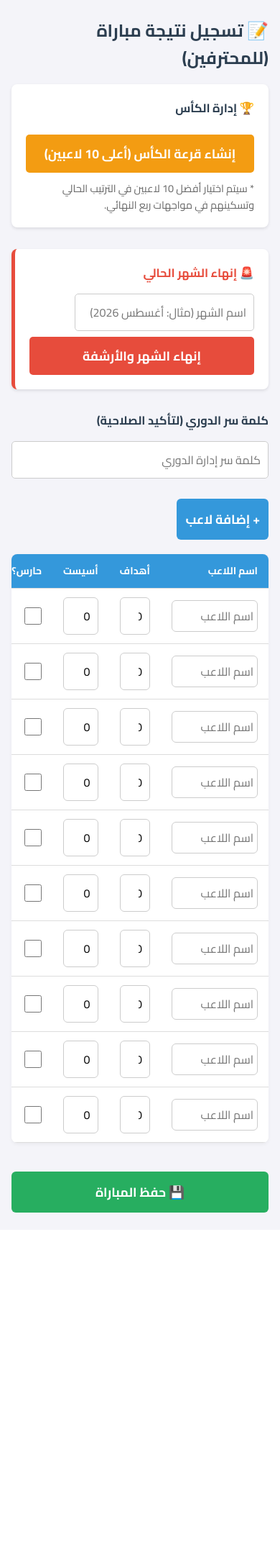
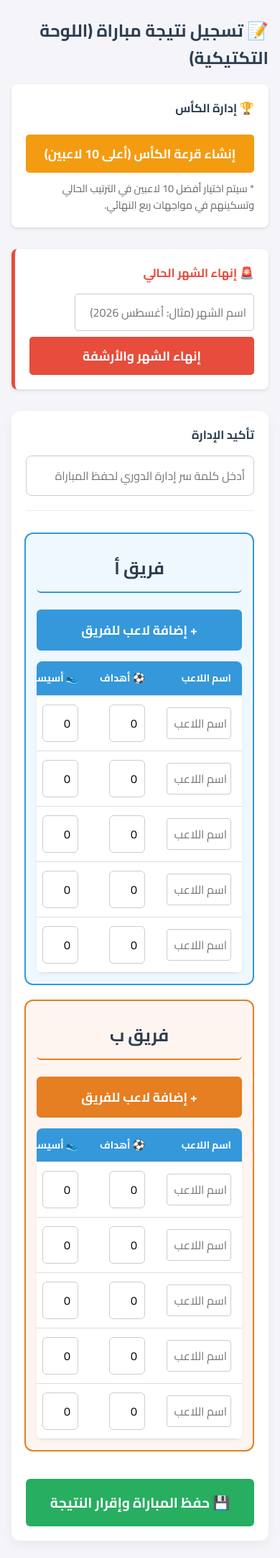
Before and after one commit to 3bkader-gpt/fantasy-5aside, a FastAPI app: template app/templates/admin/dashboard.html in a window 390 px wide. Shown: the part 76-2241 px from the top of the page at 72% size. Before the commit the page ends 1761 px from the top, so only its background shows below. Run offline with FastAPI, Linux system fonts and the light colour scheme; the template is opened without the code that fills it, so the values that code supplies are empty.

Commit message:
feat(ui/logic): tactical board, teams division, scoreboard and responsive design tweaks

```diff
--- a/app/models/models.py
+++ b/app/models/models.py
@@ -47,6 +47,10 @@ class Match(Base):
     id = Column(Integer, primary_key=True, index=True)
     league_id = Column(Integer, ForeignKey("leagues.id"))
     date = Column(DateTime(timezone=True), server_default=func.now())
+    team_a_name = Column(String, default="Team A")
+    team_b_name = Column(String, default="Team B")
+    team_a_score = Column(Integer, default=0)
+    team_b_score = Column(Integer, default=0)
 
     league = relationship("League", back_populates="matches")
     stats = relationship("MatchStat", back_populates="match", cascade="all, delete")
@@ -58,6 +62,7 @@ class MatchStat(Base):
     id = Column(Integer, primary_key=True, index=True)
     player_id = Column(Integer, ForeignKey("players.id"))
     match_id = Column(Integer, ForeignKey("matches.id"))
+    team = Column(String, default="A")
 
     # Performance Stats
     goals = Column(Integer, default=0)
--- a/app/routers/public.py
+++ b/app/routers/public.py
@@ -19,10 +19,11 @@ def get_db():
         db.close()
 
 @router.get("/")
-def read_root(request: Request):
+def read_root(request: Request, db: Session = Depends(get_db)):
+    leagues = crud.get_all_leagues(db)
     return templates.TemplateResponse(
         "landing.html",
-        {"request": request}
+        {"request": request, "leagues": leagues}
     )
 
 @router.post("/create-league")
--- a/app/schemas/schemas.py
+++ b/app/schemas/schemas.py
@@ -29,11 +29,11 @@ class PlayerResponse(BaseModel):
 
 class MatchStatCreate(BaseModel):
     player_name: str
+    team: str
     goals: int = 0
     assists: int = 0
     saves: int = 0
     goals_conceded: int = 0
-    is_winner: bool = False
     is_gk: bool = False
     clean_sheet: bool = False
     mvp: bool = False
@@ -41,5 +41,7 @@ class MatchStatCreate(BaseModel):
 
 class MatchCreate(BaseModel):
     league_id: Optional[int] = None
+    team_a_name: str = "Team A"
+    team_b_name: str = "Team B"
     stats: List[MatchStatCreate]
     admin_password: str
--- a/app/templates/admin/dashboard.html
+++ b/app/templates/admin/dashboard.html
@@ -1,7 +1,7 @@
 {% extends "base.html" %}
 
 {% block content %}
-<h1>📝 تسجيل نتيجة مباراة (للمحترفين)</h1>
+<h1>📝 تسجيل نتيجة مباراة (اللوحة التكتيكية)</h1>
 
 <div class="admin-actions"
     style="margin-bottom: 30px; padding: 20px; background: #fff; border-radius: 8px; box-shadow: 0 2px 4px rgba(0,0,0,0.1);">
@@ -30,105 +30,151 @@
     </form>
 </div>
 
-<div class="match-form">
-    <h3>كلمة سر الدوري (لتأكيد الصلاحية)</h3>
-    <input type="password" id="admin_password" placeholder="كلمة سر إدارة الدوري" required
-        style="padding: 10px; width: 100%; border: 1px solid #ccc; border-radius: 5px; margin-bottom: 20px;">
+<div class="match-form"
+    style="background: white; padding: 20px; border-radius: 12px; box-shadow: 0 5px 15px rgba(0,0,0,0.05);">
+    <div style="margin-bottom: 30px; border-bottom: 1px solid #eee; padding-bottom: 20px;">
+        <h3 style="margin-top:0;">تأكيد الإدارة</h3>
+        <input type="password" id="admin_password" placeholder="أدخل كلمة سر إدارة الدوري لحفظ المباراة" required
+            style="padding: 12px; width: 100%; border: 1px solid #ccc; border-radius: 8px; font-size: 1rem;">
+    </div>
 
-    <button id="add-player-btn" class="btn-primary"
-        style="margin-bottom: 20px; width: auto; background-color: #3498db;">+ إضافة لاعب</button>
+    <!-- Tactical Board -->
+    <div class="tactical-board" style="display: flex; gap: 20px; flex-wrap: wrap; margin-bottom: 30px;">
 
-    <div class="table-responsive">
-        <table id="match-table">
+        <!-- Team A -->
+        <div class="team-container"
+            style="flex: 1; min-width: 320px; background: #f0f8ff; padding: 15px; border-radius: 12px; border: 2px solid #3498db;">
+            <input type="text" id="team_a_name" value="فريق أ"
+                style="font-size: 1.5rem; font-weight: bold; width: 100%; border: none; background: transparent; border-bottom: 2px solid #3498db; margin-bottom: 15px; text-align: center; color: #2c3e50;">
+            <button id="add-player-a-btn" class="btn-primary"
+                style="width: 100%; margin-bottom: 15px; background: #3498db;">+ إضافة لاعب للفريق</button>
+            <div class="table-responsive" style="margin-bottom: 0;">
+                <table style="min-width: 700px;">
                     <thead>
                         <tr>
-                    <th style="min-width: 150px;">اسم اللاعب</th>
-                    <th>أهداف</th>
-                    <th>أسيست</th>
-                    <th>حارس؟</th>
-                    <th>تصديات</th>
-                    <th>أهداف عليه</th>
-                    <th>فائز؟</th>
-                    <th>CS</th>
-                    <th>MVP</th>
-                    <th>كابتن (x2)</th>
-                    <th>حذف</th>
+                            <th style="min-width: 120px;">اسم اللاعب</th>
+                            <th>⚽ أهداف</th>
+                            <th>👟 أسيست</th>
+                            <th>🧤 حارس؟</th>
+                            <th>✋ تصديات</th>
+                            <th>❌ عليه</th>
+                            <th>🛡️ CS</th>
+                            <th>⭐ MVP</th>
+                            <th>©️ كابتن</th>
+                            <th>تبديل/حذف</th>
                         </tr>
                     </thead>
-            <tbody id="match-table-body">
-                <!-- Rows will be added dynamically here -->
+                    <tbody id="team-a-body">
+                        <!-- Rows -->
                     </tbody>
                 </table>
             </div>
+        </div>
 
-    <button id="save-match-btn" class="btn-primary">💾 حفظ المباراة</button>
+        <!-- Team B -->
+        <div class="team-container"
+            style="flex: 1; min-width: 320px; background: #fff5f0; padding: 15px; border-radius: 12px; border: 2px solid #e67e22;">
+            <input type="text" id="team_b_name" value="فريق ب"
+                style="font-size: 1.5rem; font-weight: bold; width: 100%; border: none; background: transparent; border-bottom: 2px solid #e67e22; margin-bottom: 15px; text-align: center; color: #2c3e50;">
+            <button id="add-player-b-btn" class="btn-primary"
+                style="width: 100%; margin-bottom: 15px; background: #e67e22;">+ إضافة لاعب للفريق</button>
+            <div class="table-responsive" style="margin-bottom: 0;">
+                <table style="min-width: 700px;">
+                    <thead>
+                        <tr>
+                            <th style="min-width: 120px;">اسم اللاعب</th>
+                            <th>⚽ أهداف</th>
+                            <th>👟 أسيست</th>
+                            <th>🧤 حارس؟</th>
+                            <th>✋ تصديات</th>
+                            <th>❌ عليه</th>
+                            <th>🛡️ CS</th>
+                            <th>⭐ MVP</th>
+                            <th>©️ كابتن</th>
+                            <th>تبديل/حذف</th>
+                        </tr>
+                    </thead>
+                    <tbody id="team-b-body">
+                        <!-- Rows -->
+                    </tbody>
+                </table>
+            </div>
+        </div>
+
+    </div>
+
+    <button id="save-match-btn" class="btn-primary"
+        style="width: 100%; padding: 15px; font-size: 1.2rem; background: #27ae60;">💾 حفظ المباراة وإقرار
+        النتيجة</button>
 </div>
 
 <!-- Template for a new row (hidden) -->
 <template id="player-row-template">
     <tr class="player-row">
-        <td data-label="اسم اللاعب">
+        <td data-label="الاسم">
             <input type="text" class="player-name-input" placeholder="اسم اللاعب"
-                style="width: 100%; text-align: right; padding: 5px;">
+                style="width: 100%; text-align: right; padding: 5px; border: 1px solid #ccc; border-radius: 4px;">
         </td>
-
         <td data-label="أهداف">
-            <input type="number" class="goals-input" value="0" min="0">
+            <input type="number" class="goals-input" value="0" min="0" style="width: 50px;">
         </td>
-
         <td data-label="أسيست">
-            <input type="number" class="assists-input" value="0" min="0">
+            <input type="number" class="assists-input" value="0" min="0" style="width: 50px;">
         </td>
-
         <td data-label="حارس؟">
             <input type="checkbox" class="is-gk-check">
         </td>
-
         <td data-label="تصديات">
-            <input type="number" class="saves-input" value="0" min="0" disabled style="background-color: #f0f0f0;">
+            <input type="number" class="saves-input" value="0" min="0" disabled
+                style="width: 50px; background-color: #f0f0f0;">
         </td>
-
         <td data-label="أهداف عليه">
-            <input type="number" class="conceded-input" value="0" min="0">
+            <input type="number" class="conceded-input" value="0" min="0" style="width: 50px;">
         </td>
-
-        <td data-label="فائز؟">
-            <input type="checkbox" class="winner-check">
-        </td>
-
         <td data-label="CS">
             <input type="checkbox" class="clean-sheet-check">
         </td>
-
         <td data-label="MVP">
             <input type="checkbox" class="mvp-check">
         </td>
-
         <td data-label="كابتن (x2)">
             <input type="checkbox" class="captain-check">
         </td>
-
-        <td data-label="حذف">
-            <button class="remove-row-btn"
+        <td data-label="الإجراء" style="white-space: nowrap;">
+            <button class="swap-row-btn" title="انقل اللاعب للفريق الآخر"
+                style="background-color: #9b59b6; color: white; border: none; padding: 5px 10px; border-radius: 4px; cursor: pointer; margin-left: 5px;">🔄</button>
+            <button class="remove-row-btn" title="حذف"
                 style="background-color: #e74c3c; color: white; border: none; padding: 5px 10px; border-radius: 4px; cursor: pointer;">X</button>
         </td>
     </tr>
 </template>
 
 <script>
-    const tableBody = document.getElementById('match-table-body');
+    const teamABody = document.getElementById('team-a-body');
+    const teamBBody = document.getElementById('team-b-body');
     const template = document.getElementById('player-row-template');
 
     // Function to add a new row
-    function addPlayerRow() {
+    function addPlayerRow(targetBody) {
         const clone = template.content.cloneNode(true);
+        const tr = clone.querySelector('tr');
 
-        // Add Remove functionality to the new button
+        // Remove
         clone.querySelector('.remove-row-btn').addEventListener('click', function () {
             this.closest('tr').remove();
         });
 
-        // Add GK toggle functionality
+        // Swap
+        clone.querySelector('.swap-row-btn').addEventListener('click', function () {
+            const currentRow = this.closest('tr');
+            if (currentRow.parentElement.id === 'team-a-body') {
+                teamBBody.appendChild(currentRow);
+            } else {
+                teamABody.appendChild(currentRow);
+            }
+        });
+
+        // GK logic
         const gkCheck = clone.querySelector('.is-gk-check');
         const savesInput = clone.querySelector('.saves-input');
 
@@ -143,15 +189,17 @@
             }
         });
 
-        tableBody.appendChild(clone);
+        targetBody.appendChild(clone);
     }
 
-    // Add 10 initial rows for convenience
-    for (let i = 0; i < 10; i++) {
-        addPlayerRow();
+    // Add 5 initial rows for each team
+    for (let i = 0; i < 5; i++) {
+        addPlayerRow(teamABody);
+        addPlayerRow(teamBBody);
     }
 
-    document.getElementById('add-player-btn').addEventListener('click', addPlayerRow);
+    document.getElementById('add-player-a-btn').addEventListener('click', () => addPlayerRow(teamABody));
+    document.getElementById('add-player-b-btn').addEventListener('click', () => addPlayerRow(teamBBody));
 
     document.getElementById('save-match-btn').addEventListener('click', async () => {
         const adminPassword = document.getElementById('admin_password').value;
@@ -160,45 +208,29 @@
             return;
         }
 
+        const teamAName = document.getElementById('team_a_name').value.trim() || 'فريق أ';
+        const teamBName = document.getElementById('team_b_name').value.trim() || 'فريق ب';
         const stats = [];
-        const rows = document.querySelectorAll('.player-row');
 
-        rows.forEach(row => {
-            const nameInput = row.querySelector('.player-name-input');
-            const name = nameInput.value.trim();
+        // Parse Team A
+        const rowsA = teamABody.querySelectorAll('.player-row');
+        rowsA.forEach(row => collectRowStats(row, 'A', stats));
 
-            // Only process rows with a name
-            if (name) {
-                const goals = parseInt(row.querySelector('.goals-input').value) || 0;
-                const assists = parseInt(row.querySelector('.assists-input').value) || 0;
-                const saves = parseInt(row.querySelector('.saves-input').value) || 0;
-                const conceded = parseInt(row.querySelector('.conceded-input').value) || 0;
-
-                const isGk = row.querySelector('.is-gk-check').checked;
-                const isWinner = row.querySelector('.winner-check').checked;
-                const cleanSheet = row.querySelector('.clean-sheet-check').checked;
-                const isMvp = row.querySelector('.mvp-check').checked;
-                const isCaptain = row.querySelector('.captain-check').checked;
-
-                stats.push({
-                    player_name: name,
-                    goals: goals,
-                    assists: assists,
-                    saves: saves,
-                    goals_conceded: conceded,
-                    is_gk: isGk,
-                    is_winner: isWinner,
-                    clean_sheet: cleanSheet,
-                    mvp: isMvp,
-                    is_captain: isCaptain
-                });
-            }
-        });
+        // Parse Team B
+        const rowsB = teamBBody.querySelectorAll('.player-row');
+        rowsB.forEach(row => collectRowStats(row, 'B', stats));
 
         if (stats.length === 0) {
-            alert('⚠️ يرجى إدخال اسم لاعب واحد على الأقل.');
+            alert('⚠️ يرجى إدخال بيانات لاعب واحد على الأقل.');
             return;
         }
+
+        const payload = {
+            team_a_name: teamAName,
+            team_b_name: teamBName,
+            stats: stats,
+            admin_password: adminPassword
+        };
 
         try {
             const response = await fetch('/l/{{ league.slug }}/admin/match', {
@@ -206,11 +238,11 @@
                 headers: {
                     'Content-Type': 'application/json'
                 },
-                body: JSON.stringify({ stats: stats, admin_password: adminPassword })
+                body: JSON.stringify(payload)
             });
 
             if (response.ok) {
-                alert('✅ تم حفظ المباراة بنجاح!');
+                alert('✅ تم حفظ المباراة بنجاح وإحتساب النقاط تلقائياً لكل فريق!');
                 window.location.reload();
             } else {
                 const errorData = await response.json();
@@ -221,5 +253,25 @@
             alert('❌ تعذر الاتصال بالخادم.');
         }
     });
+
+    function collectRowStats(row, teamIdentifier, statsArray) {
+        const nameInput = row.querySelector('.player-name-input');
+        const name = nameInput.value.trim();
+
+        if (name) {
+            statsArray.push({
+                player_name: name,
+                team: teamIdentifier,
+                goals: parseInt(row.querySelector('.goals-input').value) || 0,
+                assists: parseInt(row.querySelector('.assists-input').value) || 0,
+                saves: parseInt(row.querySelector('.saves-input').value) || 0,
+                goals_conceded: parseInt(row.querySelector('.conceded-input').value) || 0,
+                is_gk: row.querySelector('.is-gk-check').checked,
+                clean_sheet: row.querySelector('.clean-sheet-check').checked,
+                mvp: row.querySelector('.mvp-check').checked,
+                is_captain: row.querySelector('.captain-check').checked
+            });
+        }
+    }
 </script>
 {% endblock %}
```
Also changed, not shown: app/crud/crud.py (+24 -3 lines), app/templates/landing.html (+19 -1 lines). Lines whose indentation alone changed are shown as unchanged.
